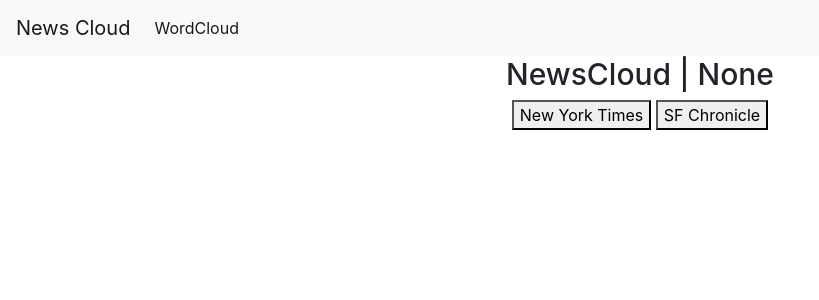
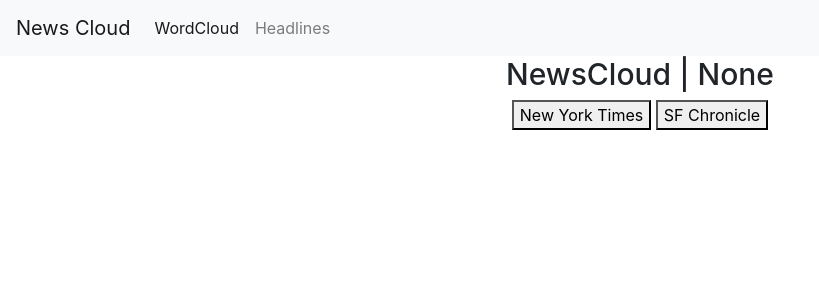
Before and after one commit to tsuialan/NewsCloud, a Flask app: page / in a window 1280 px wide. Shown: the top 300 px of the page, without its empty margins (0-819 px from the left). Run offline with Flask 2, Linux system fonts and the light colour scheme; some libraries are stand-ins or nearby versions.

Commit message:
Page revamps (2): Added back old index as headlines

```diff
--- a/src/main-flask.py
+++ b/src/main-flask.py
@@ -30,6 +30,22 @@ def main():
             paper = "Default: NYT"
     return render_template('index.html', page=page, data=data, paper=paper)
 
+@app.route('/headline', methods=('GET', 'POST'))
+def headline():
+    page = 'headline'
+    news = ''
+    if request.method == 'POST':
+        if request.form['news'] == "nyt":
+            head_url = get_head_url(ns.nytscrape().headlines)
+        elif request.form['news'] == "sfchron":
+            head_url = get_head_url(ns.sfcscrape().headlines)
+        else:
+            head_url = zip(["Not a supported news site"], ['www.google.com'])
+
+        return render_template('headline.html', page=page, list=head_url)
+    else:
+        print("booted or really bad news")
+    return render_template('headline.html', page=page, list=[], url=[])
 
 @app.route('/headlines', methods=('GET', 'POST'))
 def headlines():
@@ -48,7 +64,7 @@ def headlines():
     else:
         headurl = zip(["No headlines found, back to wordcloud?"], ['/wordcloud'])
         links = False
-    return render_template('headlines.html', word=word, paper=paper, list=headurl, links=links)
+    return render_template('word.html', word=word, paper=paper, list=headurl, links=links)
 
 
 """
--- a/src/templates/navbar.html
+++ b/src/templates/navbar.html
@@ -6,16 +6,30 @@
     <div class="collapse navbar-collapse" id="navbarTogglerDemo02">
         <ul class="navbar-nav mr-auto mt-2 mt-lg-0">
         {% if page=='wordcloud' %}
-                <li class="nav-item active">
-                    <a class="nav-item nav-link active" href="{{url_for('main')}}">WordCloud<span class="sr-only">(current)</span></a>
-                </li>
-            </ul>
+            <li class="nav-item active">
+                <a class="nav-link" href="{{url_for('main')}}">WordCloud<span class="sr-only">(current)</span></a>
+            </li>
+            <li class="nav-item">
+                <a class="nav-link" href="{{url_for('headline')}}">Headlines</a>
+            </li>
+        </ul>
+        {% elif page=='headline' %}
+            <li class="nav-item">
+                <a class="nav-link" href="{{url_for('main')}}">WordCloud</a>
+            </li>
+            <li class="nav-item active">
+                <a class="nav-link" href="{{url_for('headline')}}">Headlines<span class="sr-only">(current)</span></a>
+            </li>
+        </ul>
         {% else %}
                 <li class="nav-item">
                     <a class="nav-link" href="{{url_for('main')}}">WordCloud</a>
                 </li>
+                <li class="nav-item">
+                    <a class="nav-link" href="{{url_for('headline')}}">Headlines</a>
+                </li>
                 <li class="nav-item active">
-                    <a class="nav-link" href="#">Headlines<span class="sr-only">(current)</span></a>
+                    <a class="nav-link" href="#">Keyword: {{word}}<span class="sr-only">(current)</span></a>
                 </li>
             </ul>
             <form class="form-inline my-2 my-lg-0" method="get">
```
Also changed, not shown: src/templates/headline.html (renamed from src/templates/old_index.html), src/templates/word.html (renamed from src/templates/headlines.html).
